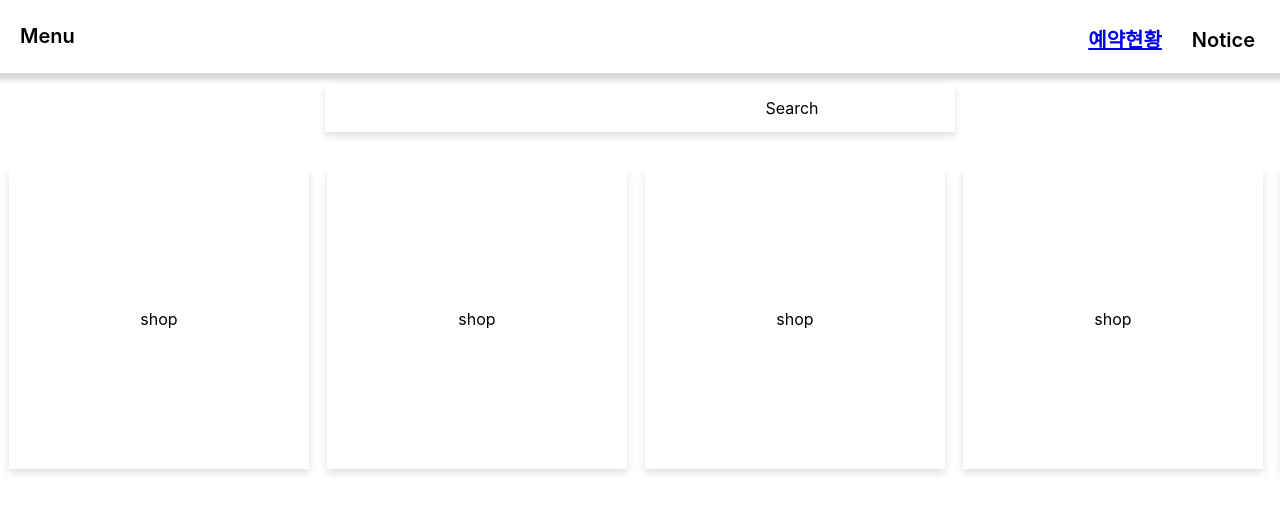
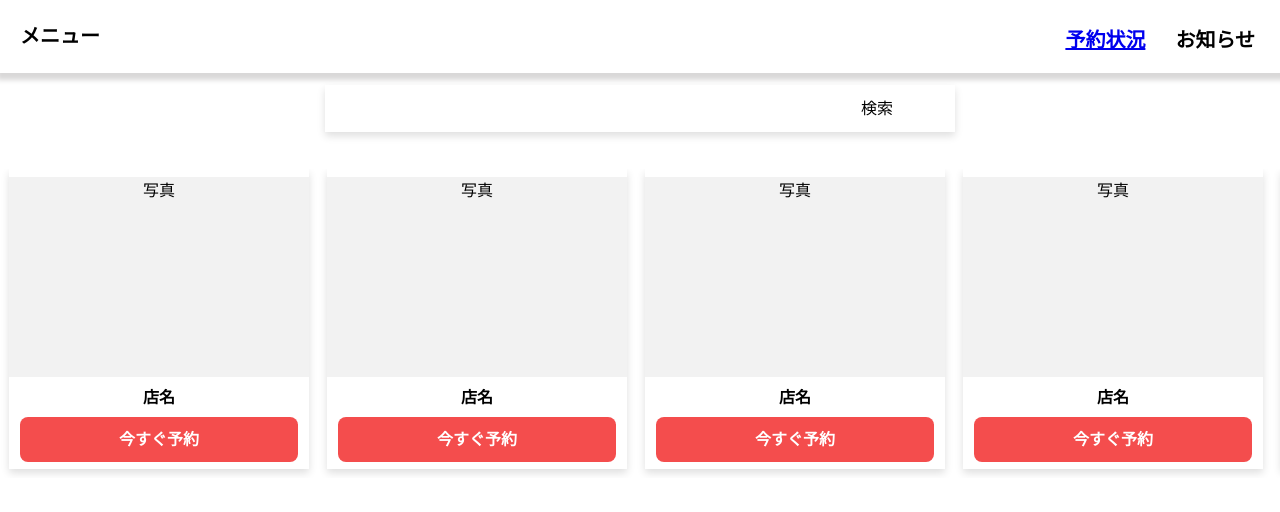
Before and after one commit to Espi8624/reservation_web, a React (Create React App) app: page / in a window 1280 px wide. Shown: the top 512 px of the page. Built offline with nearby package versions, Linux system fonts and the light colour scheme.

Commit message:
update main menu css & change language KR->JP

```diff
--- a/src/App.css
+++ b/src/App.css
@@ -72,7 +72,7 @@
 }
 
 .search-box input {
-  width: 300px;
+  width: 470px;
   border: none;
 }
 
@@ -91,9 +91,8 @@
 }
 
 .element-wrap::-webkit-scrollbar-thumb {
-  height: 12px; /* 스크롤바의 길이 */
-  background: #fff;
-  border: 1px solid #dfdfdf;
+  height: 7px; /* 스크롤바의 길이 */
+  background: #d9d8d8;
   border-radius: 8px;
 }
 
@@ -109,6 +108,29 @@
   height: 300px;
 
   box-shadow: 0 4px 8px 0 rgba(0, 0, 0, .13);
+}
+.element-photo {
+  width: 100%;
+  height: 200px;
+
+  background-color: #f2f2f2;
+}
+.element-title {
+  width: 100%;
+  height: 40px;
+  line-height: 40px;
+
+  font-weight: bold;
+}
+.element-button {
+  width: 278px;
+  height: 45px;
+  line-height: 45px;
+
+  color: #fff;
+  font-weight: bold;
+  background-color: #f44d4d;
+  border-radius: 8px;
 }
 
 @media (prefers-reduced-motion: no-preference) {
--- a/src/App.js
+++ b/src/App.js
@@ -9,11 +9,11 @@ function NavigationBar() {
   return (
     <>
       <div className='navigation-bar'>
-        <div className='nav-button-l'>Menu</div>
+        <div className='nav-button-l'>メニュー</div>
         <div className='nav-button-r'>
           <ul>
-            <li><Link to={'/chkreservation'}>예약현황</Link></li>
-            <li>Notice</li>
+            <li><Link to={'/chkreservation'}>予約状況</Link></li>
+            <li>お知らせ</li>
           </ul>
         </div>
       </div>
--- a/src/components/MainPage.js
+++ b/src/components/MainPage.js
@@ -4,19 +4,41 @@ function MainPage() {
             <div className="search-wrap">
                 <div className="search-box">
                     <input type="text" />
-                    <div className="search-bar">Search</div>
+                    <div className="search-bar">検索</div>
                 </div>
             </div>
 
             <div className="element-wrap">
-                <div className="element-card">shop</div>
-                <div className="element-card">shop</div>
-                <div className="element-card">shop</div>
-                <div className="element-card">shop</div>
-                <div className="element-card">shop</div>
-                <div className="element-card">shop</div>
-                <div className="element-card">shop</div>
-
+                <div className="element-card">
+                    <div className="element-photo">写真</div>
+                    <div className="element-title">店名</div>
+                    <div className="element-button">今すぐ予約</div>
+                </div>
+                <div className="element-card">
+                    <div className="element-photo">写真</div>
+                    <div className="element-title">店名</div>
+                    <div className="element-button">今すぐ予約</div>
+                </div>
+                <div className="element-card">
+                    <div className="element-photo">写真</div>
+                    <div className="element-title">店名</div>
+                    <div className="element-button">今すぐ予約</div>
+                </div>
+                <div className="element-card">
+                    <div className="element-photo">写真</div>
+                    <div className="element-title">店名</div>
+                    <div className="element-button">今すぐ予約</div>
+                </div>
+                <div className="element-card">
+                    <div className="element-photo">写真</div>
+                    <div className="element-title">店名</div>
+                    <div className="element-button">今すぐ予約</div>
+                </div>
+                <div className="element-card">
+                    <div className="element-photo">写真</div>
+                    <div className="element-title">店名</div>
+                    <div className="element-button">今すぐ予約</div>
+                </div>
             </div>
         </>
     );
--- a/src/components/ReservationCheckPage.js
+++ b/src/components/ReservationCheckPage.js
@@ -2,20 +2,20 @@ function ReservationCheckPage() {
     return (
       <>
         <div className="content">
-          <div>가게이름</div>
-          <div>예약 내용</div>
-          <div>예약일</div>
-          <div>예약 시간</div>
-          <div>장소</div>
-          <div>담당자</div>
+          <div>店名</div>
+          <div>予約内容</div>
+          <div>予約日</div>
+          <div>予約時間</div>
+          <div>住所</div>
+          <div>担当者</div>
         </div>
 
         <div className="content">
-          예약 이력
+          予約履歴
         </div>
 
         <div className="content">
-          지나간 예약 이력
+          先日予約履歴
         </div>
       </>
     );
```
